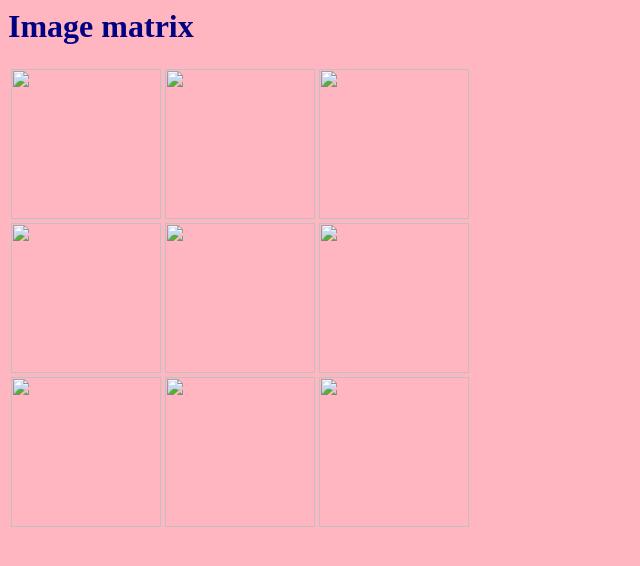
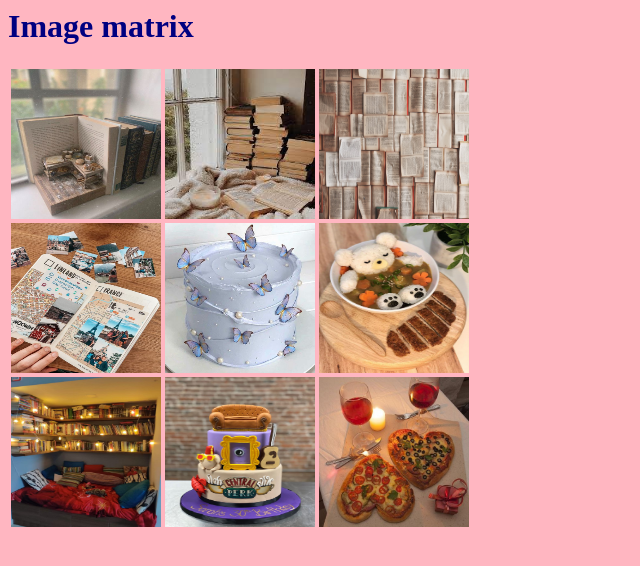
Before and after one commit to kashish-4/Assignment2, a plain HTML site: page ques7.html in a window 1280 px wide. Shown: the whole page, without its empty margins (0-640 px from the left). Drawn offline with Linux system fonts and the light colour scheme.

Commit message:
Update ques7.html

```diff
--- a/ques7.html
+++ b/ques7.html
@@ -11,27 +11,27 @@
 <table>
 <tr>
 		<td> <a href="https://in.pinterest.com/pin/377246906299175700/" >
-		<img src="images/1.jpg" height=150 width=150 > </a> </td>
+		<img src="1.jpg" height=150 width=150 > </a> </td>
 		<td> <a href="https://in.pinterest.com/pin/6473993208085443/" >
-		<img src="images/2.jpg"  height=150 width=150> </a> </td>
+		<img src="2.jpg"  height=150 width=150> </a> </td>
 		<td> <a href="https://in.pinterest.com/pin/726909196118483029/">
-		<img src="images/3.jpg"  height=150 width=150> </a> </td>
+		<img src="3.jpg"  height=150 width=150> </a> </td>
 </tr>
 <tr>
 		<td> <a href="https://in.pinterest.com/pin/957014989545383289/" >
-		<img src="images/4.jpg"  height=150 width=150> </a> </td>
+		<img src="4.jpg"  height=150 width=150> </a> </td>
 		<td> <a href="https://in.pinterest.com/pin/81346337010619234/" >
-		<img src="images/5.jpg"  height=150 width=150> </a> </td>
+		<img src="5.jpg"  height=150 width=150> </a> </td>
 		<td> <a href="https://in.pinterest.com/pin/580119995764767473/" >
-		<img src="images/6.jpg"  height=150 width=150> </a> </td>
+		<img src="6.jpg"  height=150 width=150> </a> </td>
 </tr>
 <tr>
 		<td> <a href="https://in.pinterest.com/pin/211174975136997/" >
-		<img src="images/7.jpg"  height=150 width=150> </a> </td>
+		<img src="7.jpg"  height=150 width=150> </a> </td>
 		<td> <a href="https://in.pinterest.com/pin/68744798623/" >
-		<img src="images/8.jpg"  height=150 width=150> </a> </td>
+		<img src="8.jpg"  height=150 width=150> </a> </td>
 		<td> <a href="https://in.pinterest.com/pin/21321798228417957/">
-		<img src="images/9.jpg"  height=150 width=150> </a> </td>
+		<img src="9.jpg"  height=150 width=150> </a> </td>
 </tr>
 </table>
 </body>
```
